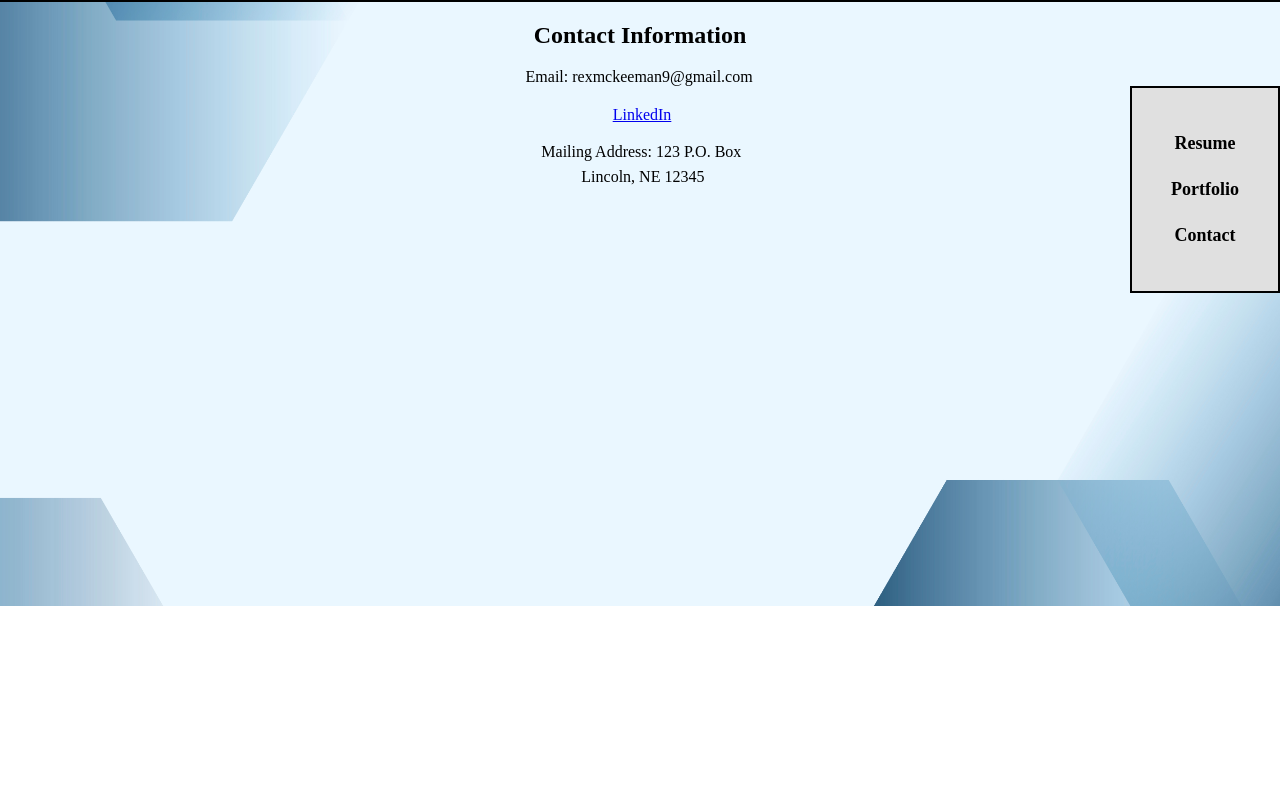
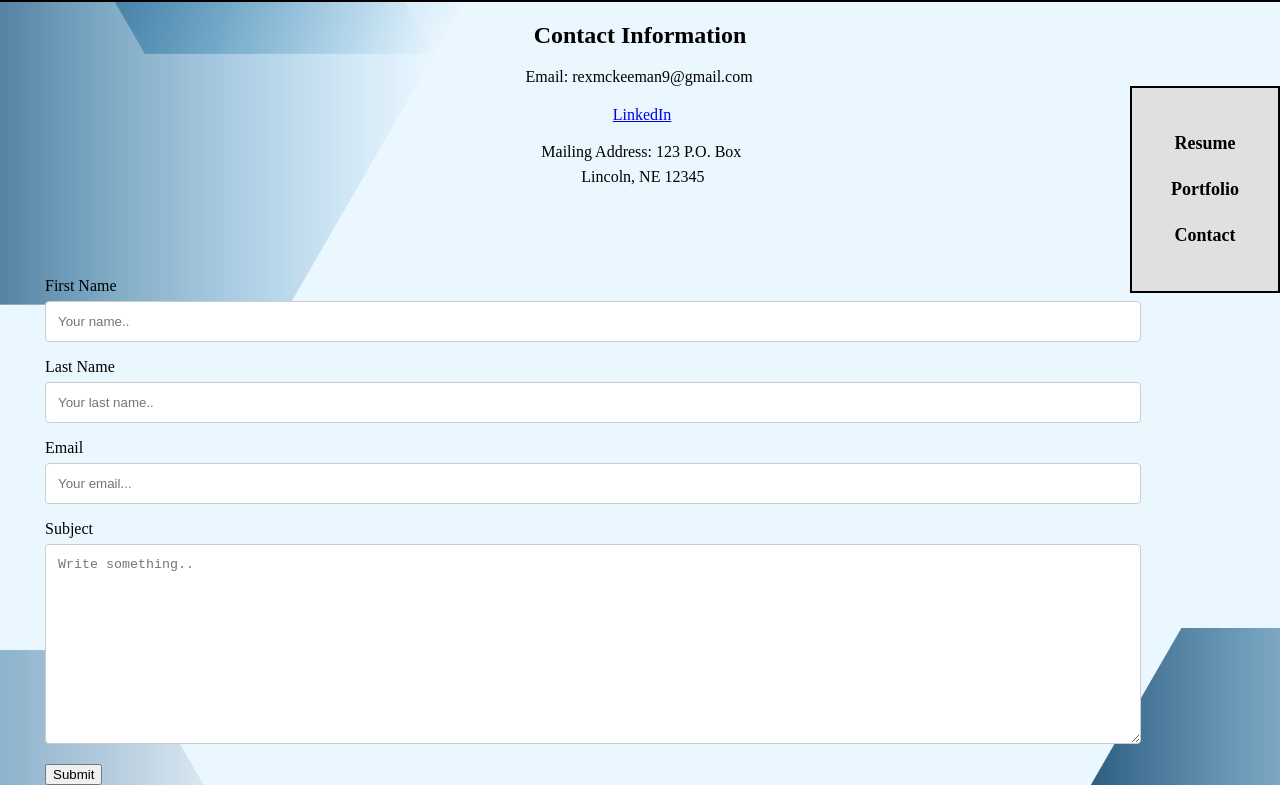
Before and after one commit to rjmckee01/ADPR458_Coding, a plain HTML site: page finalproject/contact.html in a window 1280 px wide. Shown: the part 114-899 px from the top of the page. Before the commit the page ends 800 px from the top, so only its background shows below. Drawn offline with Linux system fonts and the light colour scheme.

Commit message:
contact form

```diff
--- a/finalproject/contact.html
+++ b/finalproject/contact.html
@@ -30,5 +30,21 @@
 
 </section>
 
+<form>
 
+    <label for="fname">First Name</label>
+    <input type="text" id="fname" name="firstname" placeholder="Your name..">
+
+    <label for="lname">Last Name</label>
+    <input type="text" id="lname" name="lastname" placeholder="Your last name..">
+
+    <label for="email">Email</label>
+    <input type="text" id="email" name="email" placeholder="Your email...">
+
+    <label for="subject">Subject</label>
+    <textarea id="subject" name="subject" placeholder="Write something.." style="height:200px"></textarea>
+
+    <input type="submit" value="Submit">
+
+  </form>
 </body>
--- a/finalproject/css/style.css
+++ b/finalproject/css/style.css
@@ -179,7 +179,7 @@ header a:visited{
 
 
 
-  /* Contact Info Index */
+  /* Contact Info Page */
 
   .contactinfo {
     display: flex;
@@ -216,6 +216,31 @@ header a:visited{
     top: 150px;
     right: 240px;
   }
+
+
+
+form {
+margin-top: 225px;
+width: 95%;
+margin-left: 45px;
+padding-right: 120px;
+
+}
+
+/* Style inputs with type="text", select elements and textareas */
+input[type=text], select, textarea {
+  width: 100%; /* Full width */
+  padding: 12px; /* Some padding */
+  border: 1px solid #ccc; /* Gray border */
+  border-radius: 4px; /* Rounded borders */
+  box-sizing: border-box; /* Make sure that padding and width stays in place */
+  margin-top: 6px; /* Add a top margin */
+  margin-bottom: 16px; /* Bottom margin */
+  resize: vertical /* Allow the user to vertically resize the textarea (not horizontally) */}
+
+
+
+
 
   /*Resume Page*/
 
```
